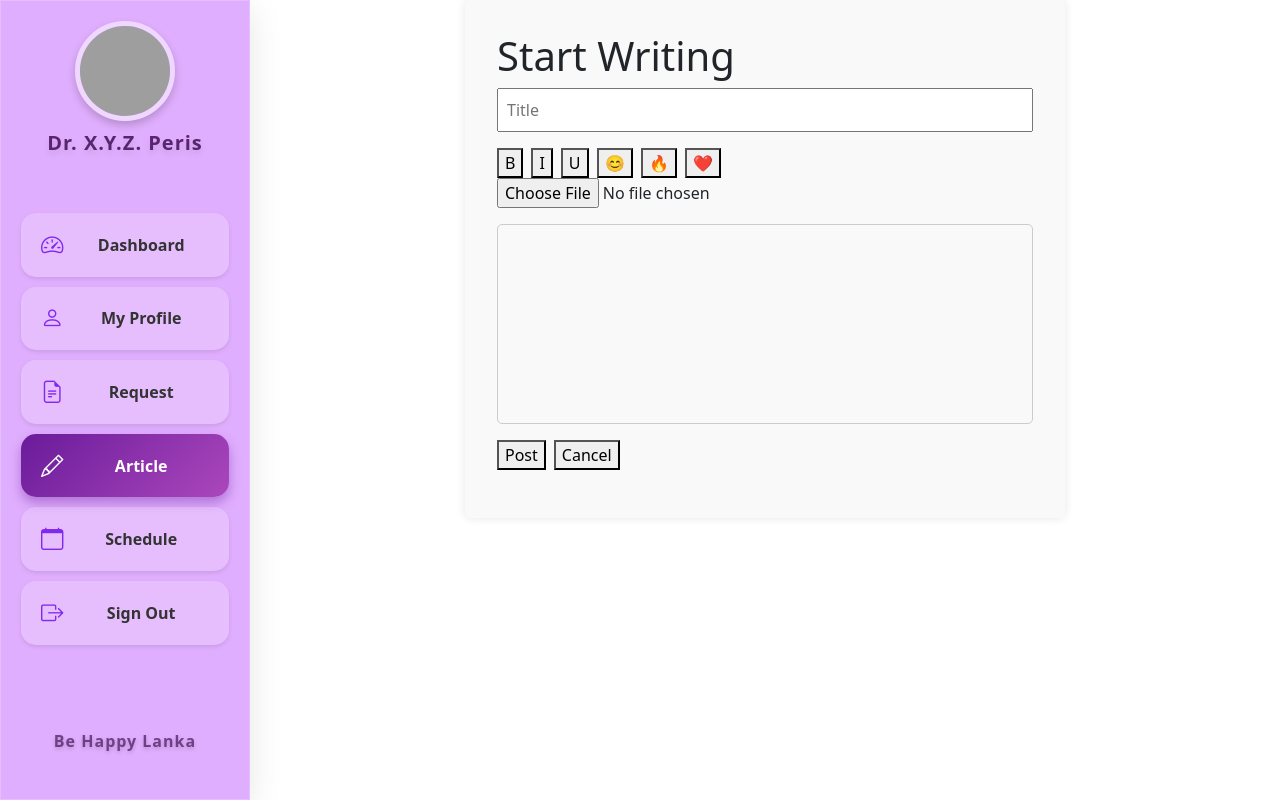
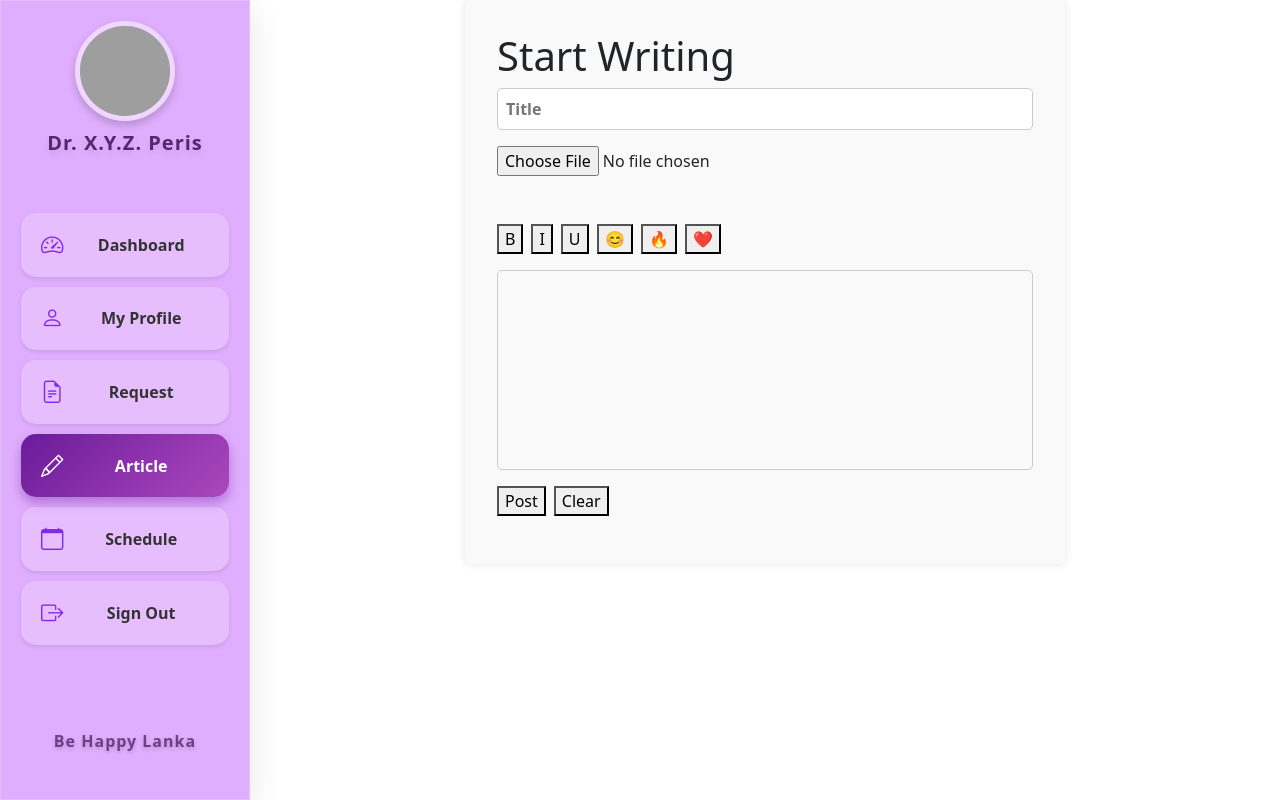
Before and after one commit to rkavidu222/be-happy-lanka-doctor-dashboard, an Angular app: page /artical in a window 1280 px wide. Built offline with nearby package versions, Linux system fonts and the light colour scheme; grey boxes are pictures that could not be loaded.

Commit message:
01/02/2025 third commit

```diff
--- a/src/app/artical/artical.component.css
+++ b/src/app/artical/artical.component.css
@@ -11,6 +11,30 @@
   width: 100%;
   padding: 0.5rem;
   margin-bottom: 1rem;
+  font-weight: bold; /* Ensure the title text is always bold */
+  border: 1px solid #ccc;
+  border-radius: 5px;
+  background-color: #fff;
+}
+
+.image-display {
+  margin-top: 1rem;
+  width: 100%;
+  max-width: 600px;
+  height: 300px;
+  overflow: hidden;
+  display: flex;
+  justify-content: center;
+  align-items: center;
+  background-color: #f9f9f9;
+  border: 1px solid #ddd;
+  border-radius: 5px;
+}
+
+.image-display img {
+  max-width: 100%;
+  height: auto;
+  object-fit: cover;
 }
 
 .button-row {
@@ -44,14 +68,13 @@ button.active {
 }
 
 .article-textarea img {
-  max-width: 100%; /* Image will adjust to fit the width of the textarea */
+  max-width: 100%;
   height: auto;
   display: block;
   margin: 1rem 0;
-  border: 1px solid #ddd; /* Optional border for images */
+  border: 1px solid #ddd;
 }
 
-/* Style for File Input Button */
 button[type="file"] {
   background-color: #28a745;
   color: white;
--- a/src/app/artical/artical.component.html
+++ b/src/app/artical/artical.component.html
@@ -1,12 +1,27 @@
 <div class="container">
   <h1>Start Writing</h1>
+
+  <!-- Title Input with Image Upload Button -->
+  <div class="title-input-container">
     <input
       type="text"
       placeholder="Title"
       [(ngModel)]="title"
       class="title-input"
     />
+    <input
+      type="file"
+      (change)="addImage($event)"
+      accept="image/*"
+      class="file-input"
+    />
+  </div> <br>
 
+  <!-- Display Uploaded Image -->
+  <div *ngIf="image" class="image-display">
+    <img [src]="image" alt="Uploaded Image" />
+  </div>
+<br>
   <div class="button-row">
     <button [class.active]="isBold" (click)="toggleBold()">B</button>
     <button [class.active]="isItalic" (click)="toggleItalic()">I</button>
@@ -14,14 +29,9 @@
     <button (click)="addEmoji('😊')">😊</button>
     <button (click)="addEmoji('🔥')">🔥</button>
     <button (click)="addEmoji('❤️')">❤️</button>
-    <input
-      type="file"
-      (change)="addImage($event)"
-      accept="image/*"
-      class="file-input"
-    />
   </div>
 
+  <!-- Content Editable Text Area -->
   <div
     class="article-textarea"
     contenteditable="true"
@@ -30,7 +40,7 @@
 
   <div class="button-row">
     <button (click)="postArticle()">Post</button>
-    <button (click)="cancel()">Cancel</button>
+    <button (click)="cancel()">Clear</button>
   </div>
 
   <div *ngIf="posted" class="posted-message">Posted Successfully!</div>
--- a/src/app/artical/artical.component.ts
+++ b/src/app/artical/artical.component.ts
@@ -13,10 +13,10 @@ export class ArticalComponent implements OnInit, OnDestroy {
   title: string = '';
   article: string = '';
   posted: boolean = false;
-
   isBold: boolean = false;
   isItalic: boolean = false;
   isUnderline: boolean = false;
+  image: string | null = null;
 
   ngOnInit() {
     document.addEventListener('keydown', this.handleKeyboardShortcuts.bind(this));
@@ -81,6 +81,13 @@ export class ArticalComponent implements OnInit, OnDestroy {
     }
   }
 
+  triggerFileInput() {
+    const fileInput = document.querySelector('#fileInput') as HTMLInputElement;
+    if (fileInput) {
+      fileInput.click(); // Trigger the file input click programmatically
+    }
+  }
+
   addImage(event: Event) {
     const fileInput = event.target as HTMLInputElement;
 
@@ -89,27 +96,7 @@ export class ArticalComponent implements OnInit, OnDestroy {
       const reader = new FileReader();
 
       reader.onload = () => {
-        const imgElement = document.createElement('img');
-        imgElement.src = reader.result as string;
-        imgElement.style.width = '100%';
-        imgElement.style.height = 'auto';
-        imgElement.style.margin = '1rem 0';
-        imgElement.alt = "Uploaded Image";
-
-        const selection = window.getSelection();
-        if (selection && selection.rangeCount > 0) {
-          const range = selection.getRangeAt(0);
-          range.deleteContents();
-          range.insertNode(imgElement);
-
-          const newRange = document.createRange();
-          newRange.setStartAfter(imgElement);
-          newRange.setEndAfter(imgElement);
-          selection.removeAllRanges();
-          selection.addRange(newRange);
-
-          this.focusContentEditable();
-        }
+        this.image = reader.result as string; // Set the uploaded image data
       };
 
       reader.readAsDataURL(file);
@@ -142,6 +129,7 @@ export class ArticalComponent implements OnInit, OnDestroy {
     this.posted = true;
     this.title = '';
     this.article = '';
+    this.image = null; // Reset the image after posting
     this.resetFormatting();
 
     setTimeout(() => {
@@ -152,6 +140,7 @@ export class ArticalComponent implements OnInit, OnDestroy {
   cancel() {
     this.title = '';
     this.article = '';
+    this.image = null; // Reset the image
     this.resetFormatting();
 
     const editableElement = document.querySelector('.article-textarea') as HTMLElement;
```
Lines whose indentation alone changed are shown as unchanged.
